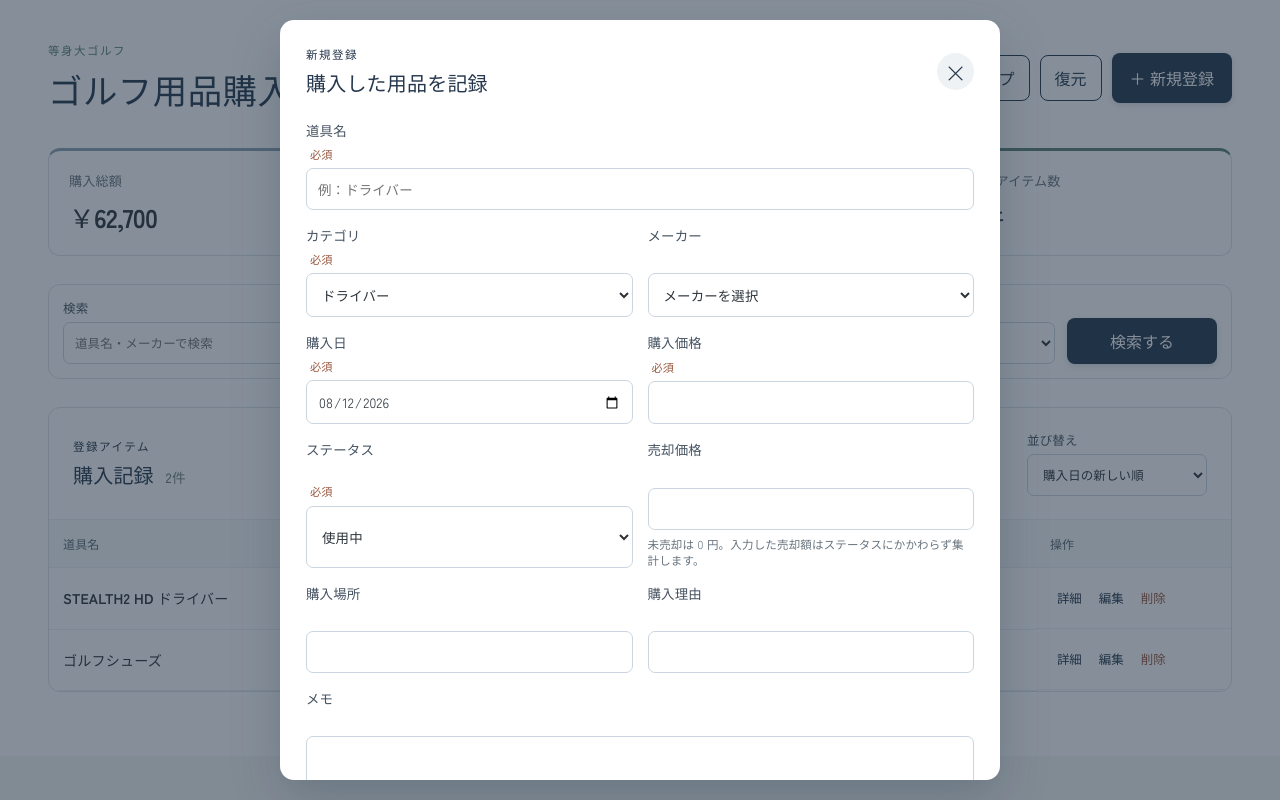
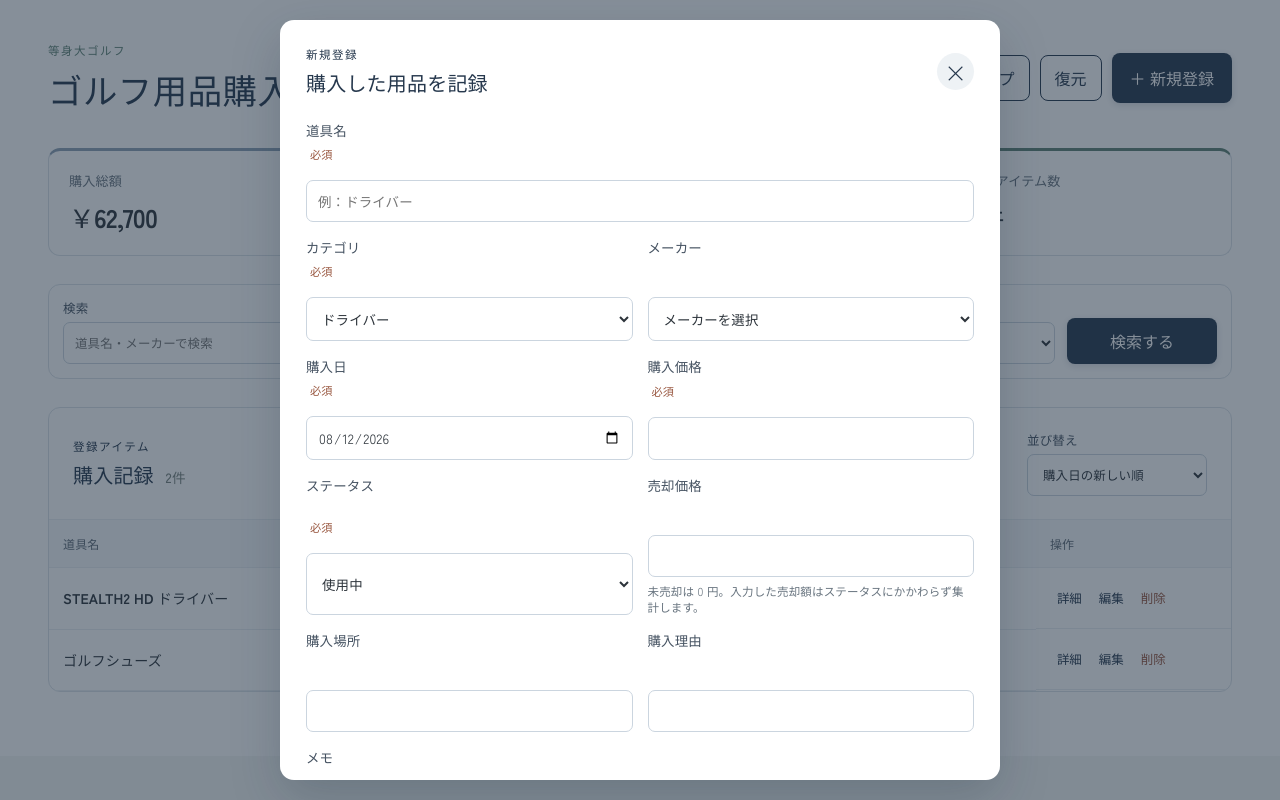
Before and after one commit to toushindaigolf/golf-equipment-ledger, a React (Vite) app: page / in a window 1280 px wide. Both pictures are taken after a click on the button "＋ 新規登録". Built offline with nearby package versions, Linux system fonts and the light colour scheme.

Commit message:
Align status and sale price fields

```diff
--- a/src/styles/global.css
+++ b/src/styles/global.css
@@ -94,6 +94,6 @@ input,select,textarea{font-weight:400;letter-spacing:.01em}
 .price-line{font-weight:500;letter-spacing:-.01em;font-variant-numeric:tabular-nums}
 
 /* Form rows: reserve the required-label line so paired controls share the same top edge. */
-.form-grid label{grid-template-rows:auto 1.2em auto}
+.form-grid label{grid-template-rows:auto 28px auto}
 .form-grid label > :is(input,select,textarea){grid-row:3}
 .form-grid label > select + input,.form-grid label > small{grid-row:4}
```
